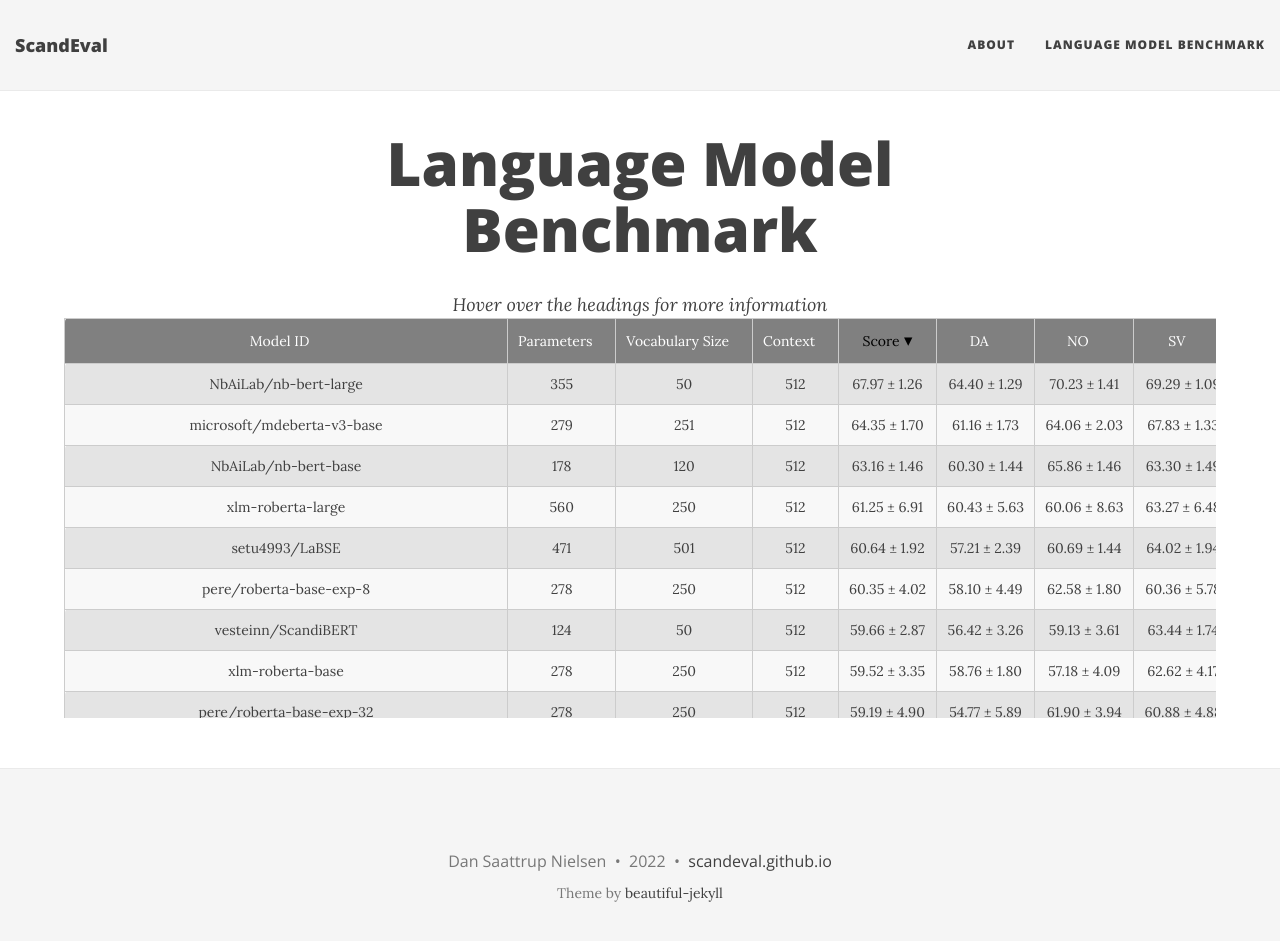
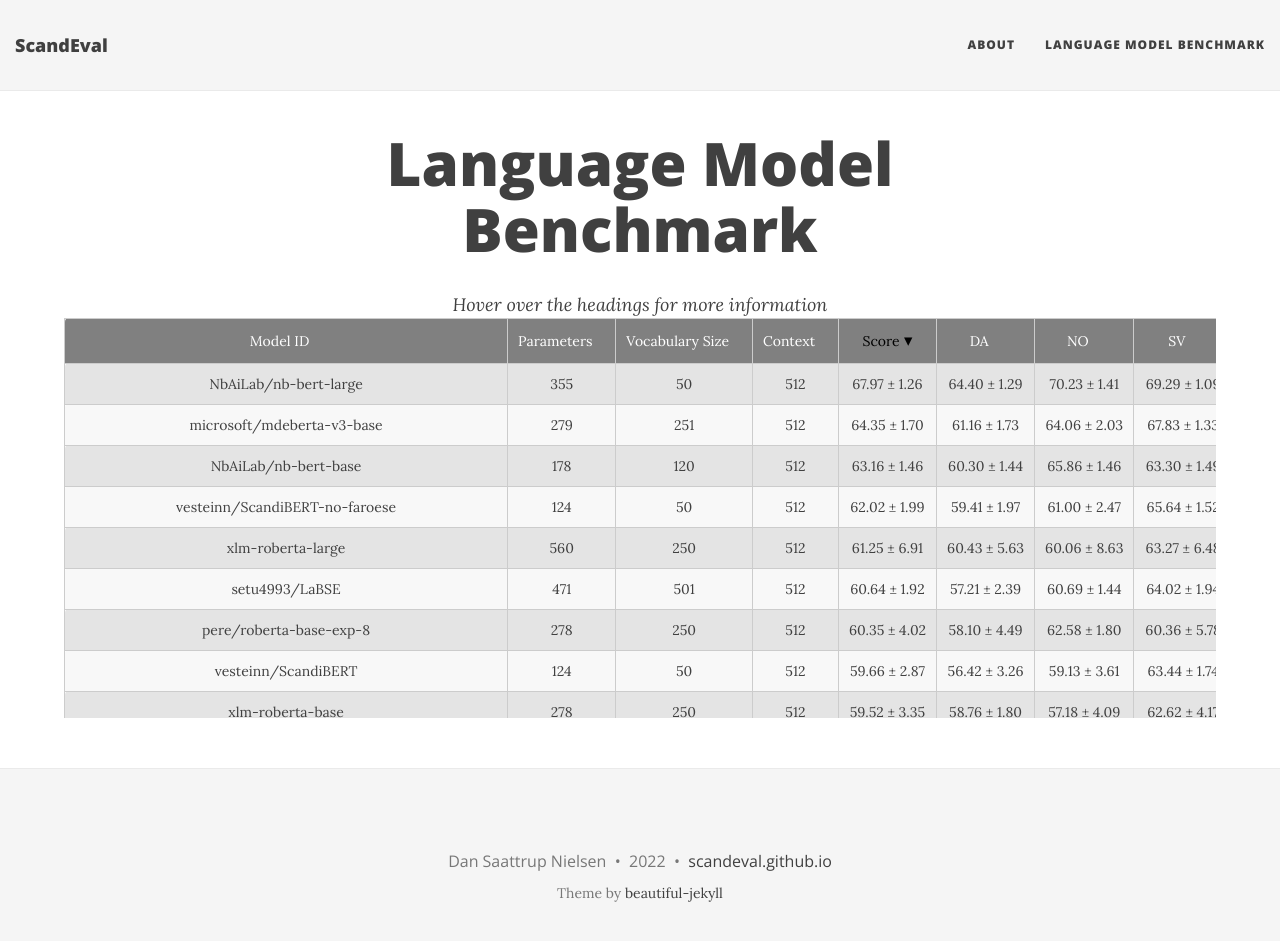
Before and after one commit to ScandEval/scandeval.github.io, a Jekyll site: the page built from language-model-benchmark.md, in a window 1280 px wide and 954 px high. Shown: the top 941 px of the window. Built offline with Jekyll 4.4.1, drawn with Linux system fonts in a browser that asks for light colours; nearby versions of some CDN libraries; some of the changed lines change nothing that is shown.

Commit message:
feat: Add vesteinn/ScandiBERT-no-faroese

```diff
--- a/language-model-benchmark.md
+++ b/language-model-benchmark.md
@@ -1415,6 +1415,34 @@ title: Language Model Benchmark
    <td class="sv la">28.62 ± 9.43 / 59.33 ± 5.91</td> <!-- ScaLA-sv -->
    <td class="sv qa">37.53 ± 1.59 / 42.59 ± 1.64</td> <!-- ScandiQA-sv -->
   </tr>
+  <tr>
+   <td>vesteinn/ScandiBERT-no-faroese</td> <!-- Model ID -->
+   <td class="num_model_parameters">124</td> <!-- Number of trainable parameters -->
+   <td class="vocabulary_size">50</td> <!-- Size of the model's vocabulary -->
+   <td class="max_sequence_length">512</td> <!-- Maximum sequence length of the model-->
+   <td class="score"></td> <!-- ScandEval score -->
+   <td class="da-score"></td> <!-- Danish score -->
+   <td class="no-score"></td> <!-- Norwegian score -->
+   <td class="sv-score"></td> <!-- Swedish score -->
+   <td class="ner-score"></td> <!-- Mean named entity recognition score -->
+   <td class="sent-score"></td> <!-- Mean sentiment classification score -->
+   <td class="la-score"></td> <!-- Mean linguistic acceptability score -->
+   <td class="qa-score"></td> <!-- Mean question answering score -->
+   <td class="da ner">82.62 ± 1.34 / 84.33 ± 1.31</td> <!-- DaNE -->
+   <td class="da sent">47.73 ± 1.45 / 64.85 ± 1.13</td> <!-- AngryTweets -->
+   <td class="da la">68.28 ± 1.77 / 83.52 ± 1.02</td> <!-- ScaLA-da -->
+   <td class="da qa">39.00 ± 3.30 / 43.62 ± 3.41</td> <!-- ScandiQA-da -->
+   <td class="no ner">88.45 ± 0.70 / 91.09 ± 0.65</td> <!-- NorNE-nb -->
+   <td class="no ner">81.88 ± 2.16 / 85.72 ± 1.92</td> <!-- NorNE-nn -->
+   <td class="no sent">50.90 ± 3.01 / 60.96 ± 5.41</td> <!-- NoReC -->
+   <td class="no la">69.34 ± 3.13 / 83.11 ± 2.17</td> <!-- ScaLA-nb -->
+   <td class="no la">66.24 ± 2.41 / 82.36 ± 1.49</td> <!-- ScaLA-nn -->
+   <td class="no qa">40.16 ± 2.68 / 45.07 ± 2.82</td> <!-- ScandiQA-no -->
+   <td class="sv ner">73.06 ± 2.01 / 79.08 ± 2.32</td> <!-- SUC3 -->
+   <td class="sv sent">72.53 ± 0.98 / 67.74 ± 3.02</td> <!-- SweReC -->
+   <td class="sv la">73.01 ± 1.43 / 85.98 ± 0.81</td> <!-- ScaLA-sv -->
+   <td class="sv qa">43.94 ± 1.65 / 48.90 ± 1.62</td> <!-- ScandiQA-sv -->
+  </tr>
  </tbody>
 </table>
 </div>
```
Also changed, not shown: 1 other file.
